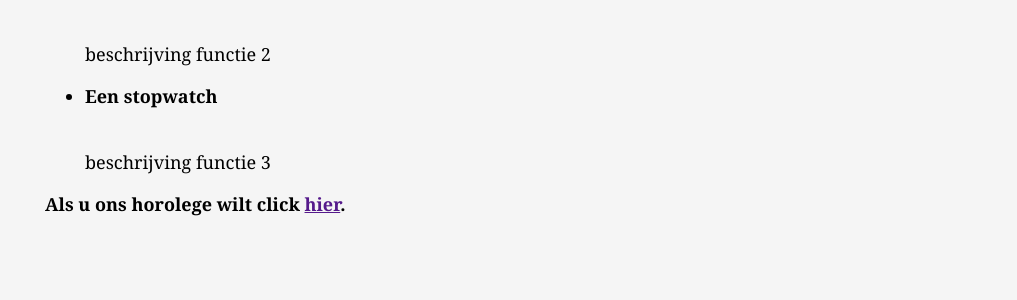
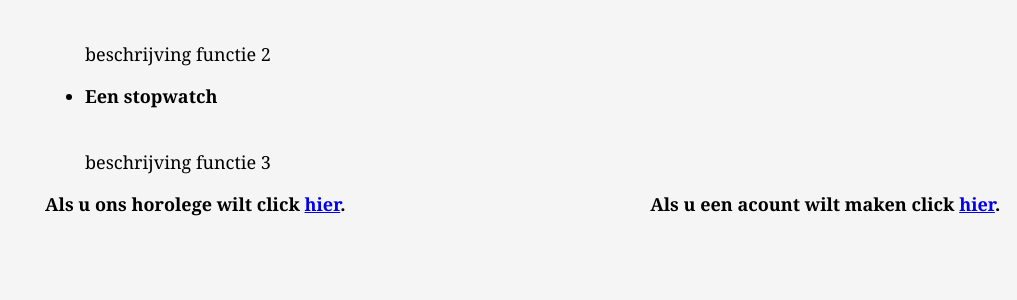
Before and after one commit to Rafaelorr/merk_website_template, a Flask app: template templates/home.html in a window 1280 px wide. Shown: the part 456-756 px from the top of the page, without its empty margins (263-1280 px from the left). Run offline with Flask 3, Linux system fonts and the light colour scheme; the template is opened without the code that fills it, so the values that code supplies are empty.

Commit message:
voeg links in in home.html

```diff
--- a/templates/home.html
+++ b/templates/home.html
@@ -30,7 +30,8 @@
                 <p>beschrijving functie 3</p>
             </li>
         </ul>
-        <b class="headers_buiten_ul">Als u ons horolege wilt click <a href="">hier</a>.</b>
+        <b class="headers_buiten_ul">Als u ons horolege wilt click <a href="{{url_for(bestel)}}">hier</a>.</b>
+        <b class="headers_buiten_ul">Als u een acount wilt maken click <a href="{{url_for(create_acount)}}">hier</a>.</b>
     </footer>
 </body>
 </html>
```
